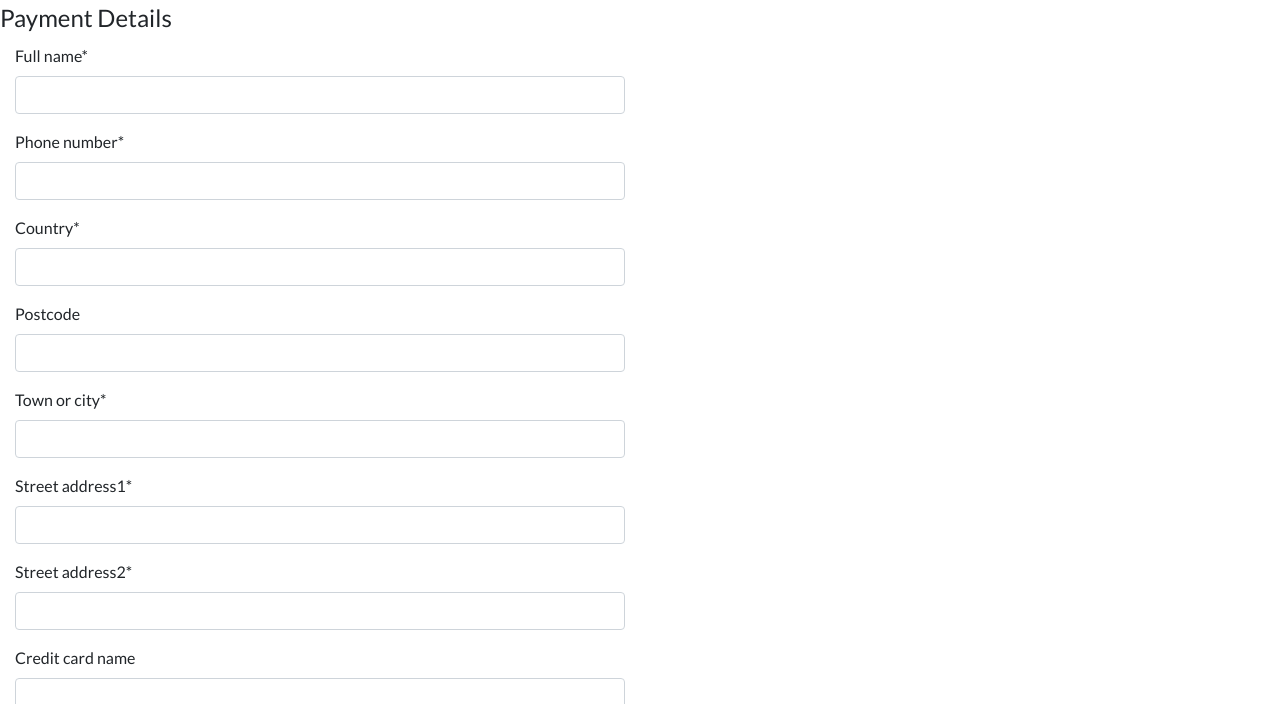
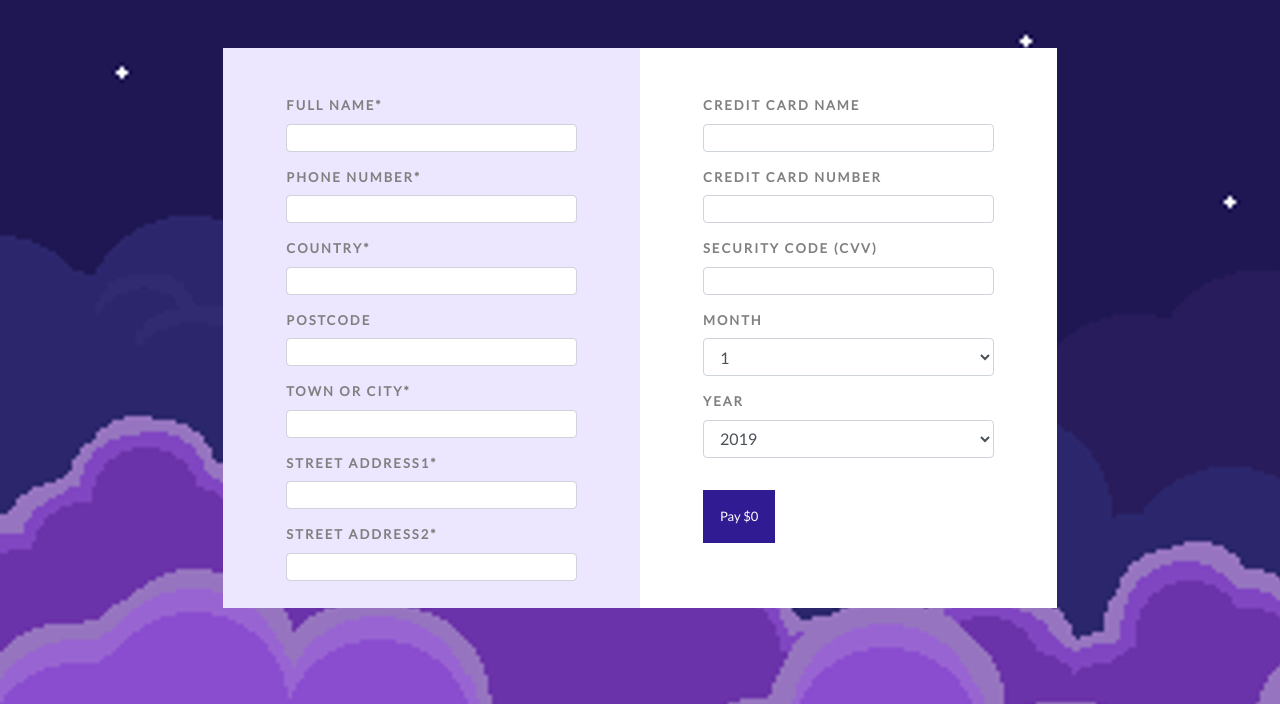
Before and after one commit to lynette-lyf/cloudmart, a Django app: page /checkout/charge/ in a window 1280 px wide. Shown: the part 96-800 px from the top of the page. Run offline with Django 3.2, Linux system fonts and the light colour scheme; the visitor is signed in with stand-in values (Sample User, id 1); data comes from the database, SQL or seed files in the repository; data that the repository does not hold is empty; some libraries are stand-ins or nearby versions.

Commit message:
Added layout for checkout app

```diff
--- a/checkout/templates/checkout/charge.template.html
+++ b/checkout/templates/checkout/charge.template.html
@@ -16,30 +16,111 @@
 {%endblock%}
 
 {%block content %}
-<form role="form" method="POST" id="payment-form">
-    <legend>Payment Details</legend>
+
+<style>
+  /* CART */
+.checkout-background.container-fluid {
+  flex: 1 0 auto;
+  position: absolute;
+  height: 88vh;
+  width: 100vw;
+  justify-content: center;
+  align-items: center;
+  background: url(/media/sky.png);
+  background-repeat: no-repeat;
+}
+
+#checkout-paymentform,
+#checkout-orderform .form-group {
+  text-transform: uppercase;
+  font-weight: bold;
+  font-size: 13px;
+  letter-spacing:2px;
+  color: grey;
+}
 
 
-    <div class='alert alert-danger' id='credit-card-errors' style='display:none'>
+
+/**/
+        .form-group input[type=text],
+        .form-group input[type=email] {
+           height: 3.5vh;
+           font-size: 15px;
+        }
+
+
+
+        .input-field input[type=date]:focus,
+        .input-field input[type=text]:focus,
+        .input-field input[type=email]:focus,
+        .input-field input[type=password]:focus {
+          border-bottom: 2px solid #e91e63;
+          box-shadow: none;
+        }
+</style>
+
+
+
+<form role="form" method="POST" id="payment-form">
+
+
+<div class="checkout-background container-fluid">
+
+    <div class="container-fluid col-lg-8 col-md-10 col-sm-12">
+     <div class='alert alert-danger' id='credit-card-errors' style='display:none'>
         <p id='stripe-error-message'></p>
     </div>
+    </div>
 
-    <div class="form-group col-md-6">
+  <div class="container-fluid col-lg-8 col-md-10 col-sm-12 mt-5">
+
+    <div class='row' id='col-contents'>
+      <div id='checkout-orderform' class='col-md-6 col-sm-12 p-5' style='background-color:#ece6ff; height: 70vh; overflow-y: none;'>
+
+    <div class="form-group col-md-12">
         {{ order_form | crispy }}
     </div>
 
-    <div class="form-group col-md-6">
-        {{ payment_form | crispy }}
+
+      </div>
+
+      <div id='checkout-paymentform' class='col-md-6 col-sm-12 p-5' style='background-color:white;'>
+
+        <div class="form-group col-md-12">
+            {{ payment_form | crispy }}
+        </div>
+
+        {% csrf_token %}
+        <div class="form-group col-md-12">
+        <div class="wrapper"><input class="btn p-3 mt-3" id="submit_payment_btn" style='background-color:#311b92; font-size: 13px; color: white; border-radius:0px;' type="submit" value="Pay ${{total_cost}}0">
+        </div>
     </div>
+    </row>
+  </div>
 
-    {% csrf_token %}
+
+
+
+
+
+
+
+</div>
+
+
+
+
+
+
+
+
+
+
 
     <!--To pass total amount and transaction ID back into the Transaction form -->
     <input type='hidden' value='{{amount}}' name='amount'/>
     <input type='hidden' value='{{transaction.id}}' name='transaction_id'/>
-    <div class="form-group col-md-12">
-        <input class=" btn btn-primary" id="submit_payment_btn" name="commit" type="submit" value="Pay">
-    </div>
+
 
 
 {% endblock %}
--- a/checkout/views.py
+++ b/checkout/views.py
@@ -21,7 +21,7 @@ def checkout(request):
     total_cost = calculate_cart_cost(request)
 
 
-    return render(request, 'checkout/checkout.template.html', {
+    return render(request, 'checkout/charge.template.html', {
         'total_cost': total_cost/100
     })
 
```
Also changed, not shown: checkout/templates/checkout/thankyou.template.html (+31 -3 lines), README.md.
